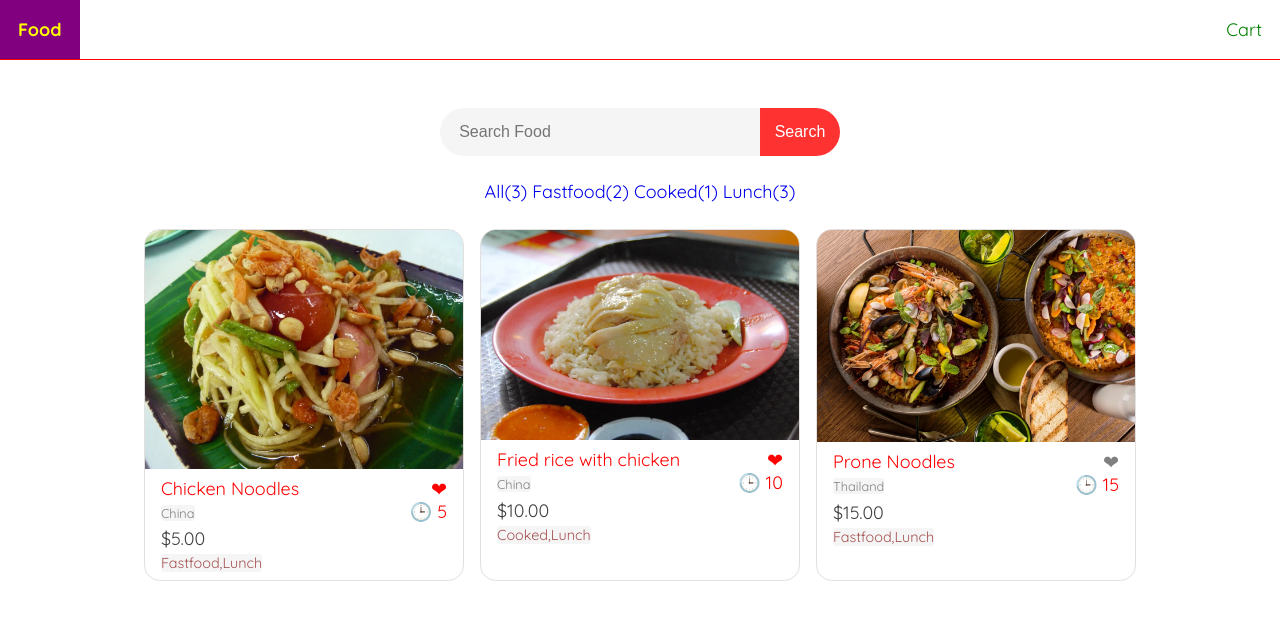
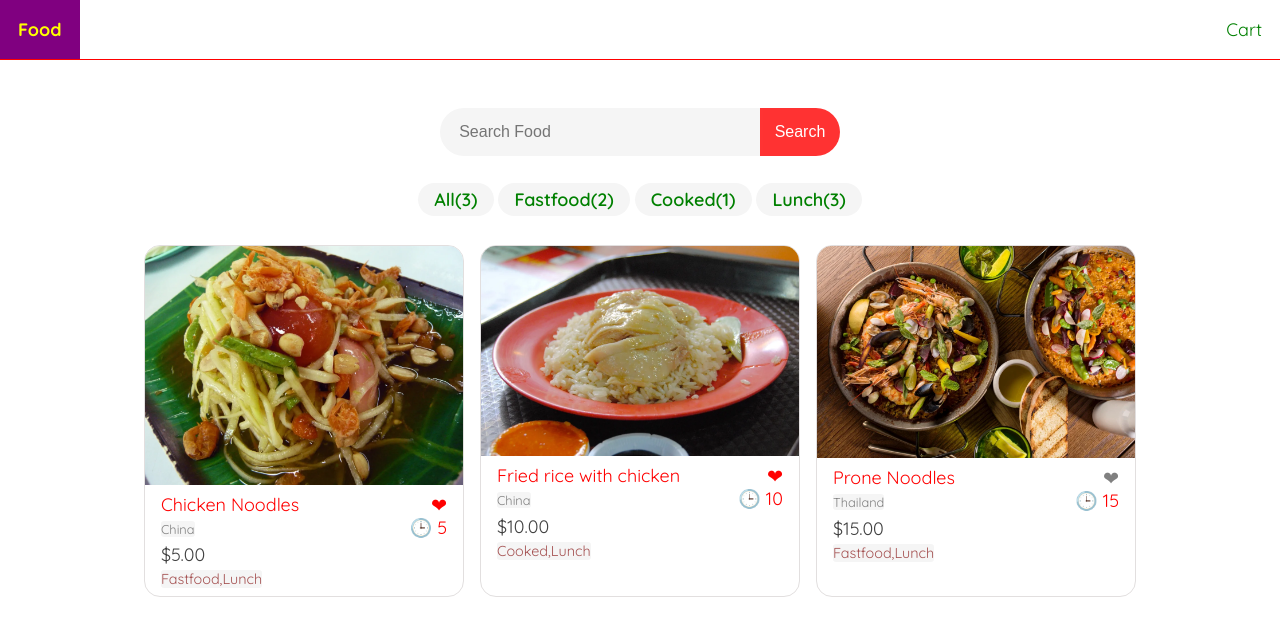
Before and after one commit to MarufarOcean/foodShop, an Angular app in the folder foodShop/: page / in a window 1280 px wide. Shown: the top 636 px of the page. Built offline with nearby package versions, Linux system fonts and the light colour scheme.

Commit message:
added design in tag page

```diff
--- a/foodShop/src/app/tags/tags.component.css
+++ b/foodShop/src/app/tags/tags.component.css
@@ -1,3 +1,15 @@
 div{
-    text-align: center;
+    display: flex;
+    flex-wrap: wrap;
+    justify-content: center;
 }
+
+div a{
+    background-color: whitesmoke;
+    padding: .3rem 1rem;
+    margin: .2rem .15rem;
+    border-radius: 10rem;
+    font-weight: 600;
+    color: green;
+
+}
```
